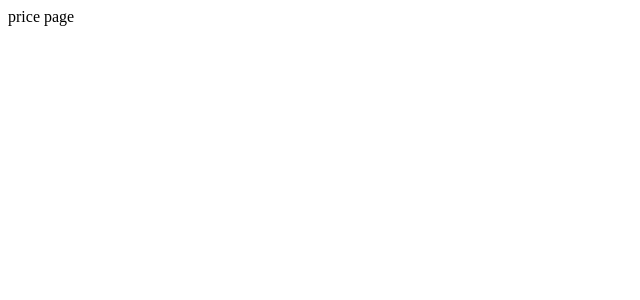
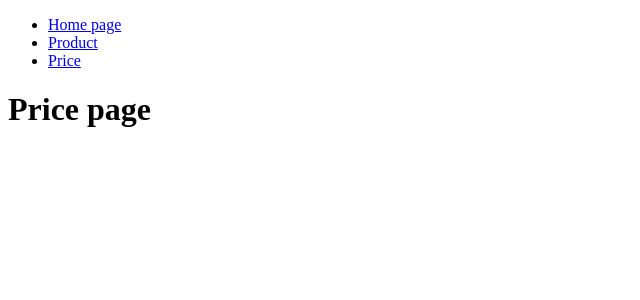
Before and after one commit to DenisPepper/jonas-react-worldwise, a React (Vite) app: page /price in a window 1280 px wide. Shown: the top 300 px of the page, without its empty margins (0-640 px from the left). Built offline with nearby package versions, Linux system fonts and the light colour scheme.

Commit message:
Добавит навигацию на страницы

```diff
--- /dev/null
+++ b/src/components/navigation.jsx
@@ -0,0 +1,19 @@
+import { Link } from 'react-router-dom';
+
+export const Navigation = () => {
+  return (
+    <nav>
+      <ul>
+        <li>
+          <Link to='/'>Home page</Link>
+        </li>
+        <li>
+          <Link to='/product'>Product</Link>
+        </li>
+        <li>
+          <Link to='/price'>Price</Link>
+        </li>
+      </ul>
+    </nav>
+  );
+};
--- a/src/pages/home-page.jsx
+++ b/src/pages/home-page.jsx
@@ -1,21 +1,10 @@
-import { Link } from 'react-router-dom';
+import { Navigation } from '../components/navigation';
 
 export const HomePage = () => {
   return (
     <div>
-      <nav>
-        <ul>
-          <li>
-            <Link to='/'>Home page</Link>
-          </li>
-          <li>
-            <Link to='/product'>Product</Link>
-          </li>
-          <li>
-            <Link to='/price'>Price</Link>
-          </li>
-        </ul>
-      </nav>
+      <Navigation />
+      <h1>WorlWise</h1>
     </div>
   );
 };
--- a/src/pages/not-found-page.jsx
+++ b/src/pages/not-found-page.jsx
@@ -1,3 +1,10 @@
+import { Navigation } from '../components/navigation';
+
 export const NotFoundPage = () => {
-  return <div>page not found</div>;
+  return (
+    <div>
+      <Navigation />
+      <h1>Page not found</h1>
+    </div>
+  );
 };
--- a/src/pages/price-page.jsx
+++ b/src/pages/price-page.jsx
@@ -1,3 +1,10 @@
+import { Navigation } from '../components/navigation';
+
 export const PricePage = () => {
-  return <div>price page</div>;
+  return (
+    <div>
+      <Navigation />
+      <h1>Price page</h1>
+    </div>
+  );
 };
--- a/src/pages/product-page.jsx
+++ b/src/pages/product-page.jsx
@@ -1,3 +1,6 @@
+import { Navigation } from '../components/navigation';
+
 export const ProductPage = () => {
-  return <div>product page</div>;
+  return <div><Navigation />
+  <h1>Product page</h1></div>;
 };
```
